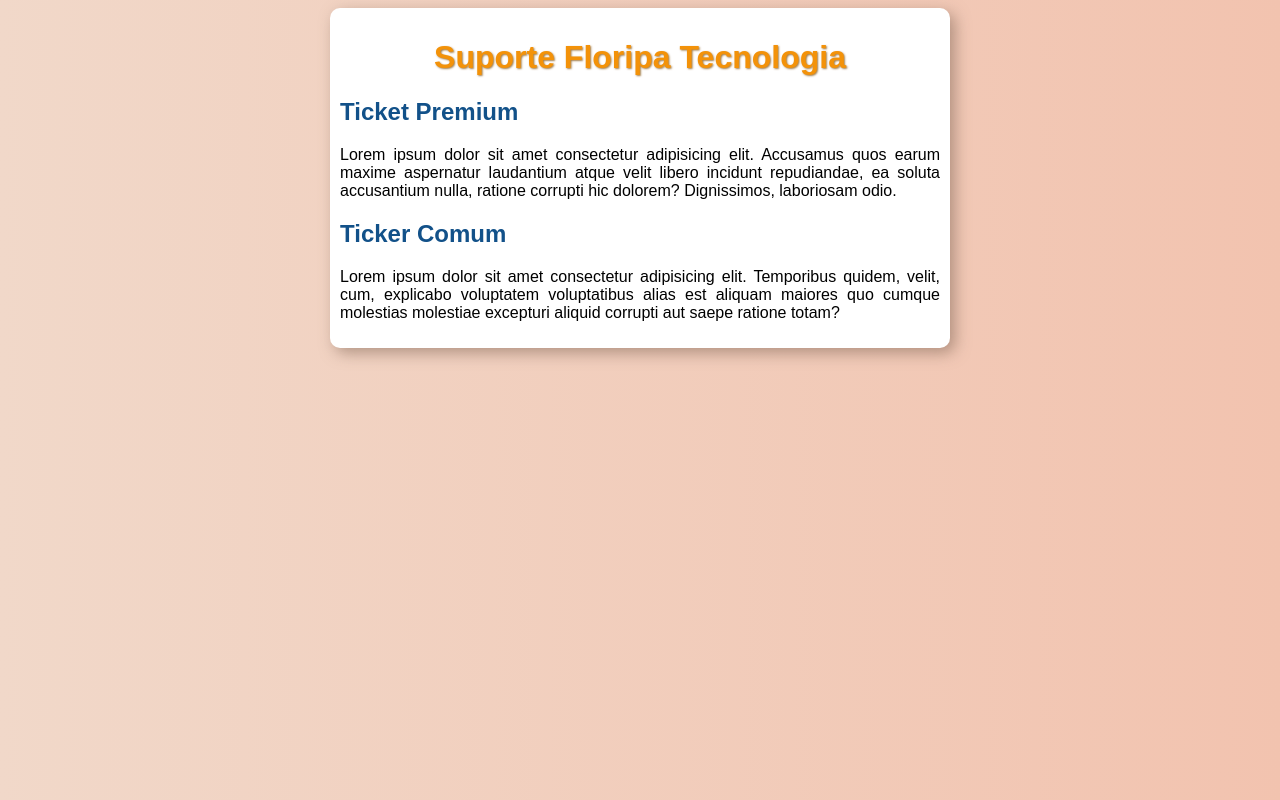
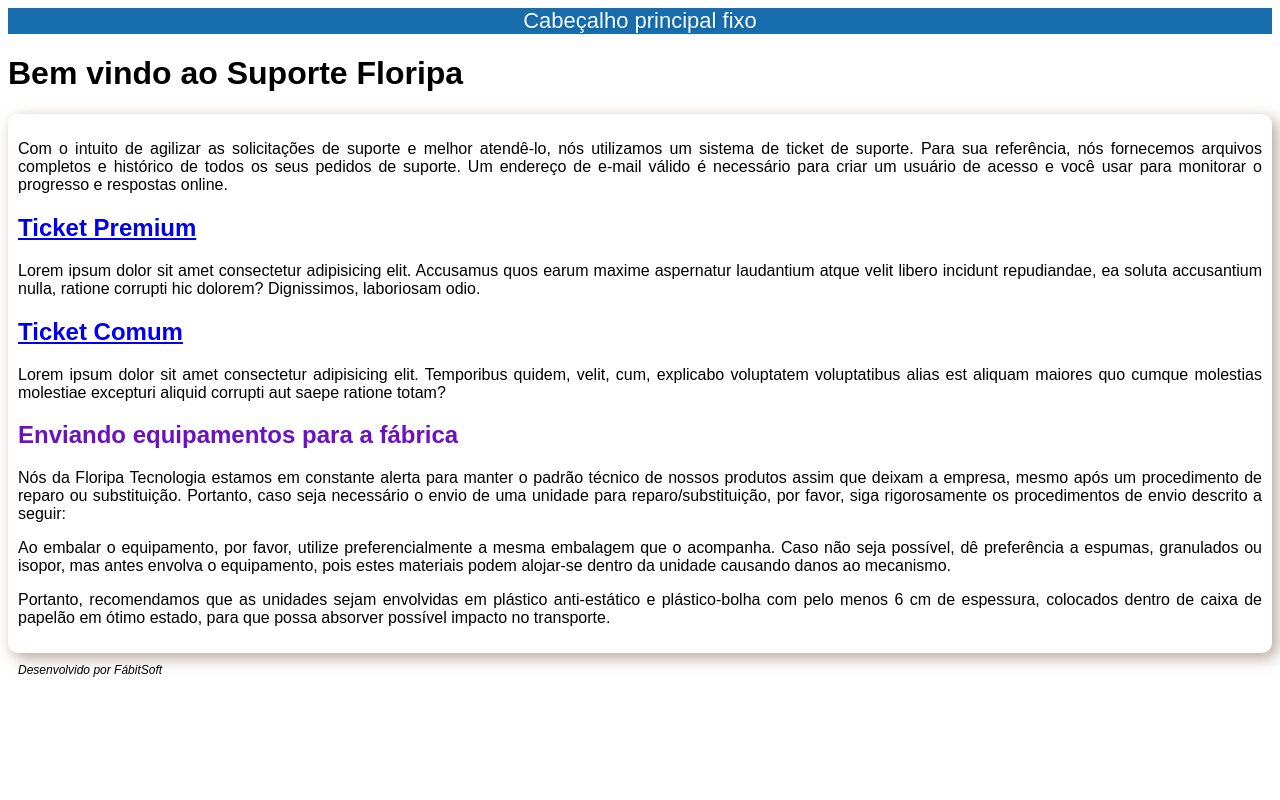
Before and after one commit to fabiosbit/SiteSuporte, a plain HTML site: page index.html in a window 1280 px wide. Drawn offline with Linux system fonts and the light colour scheme.

Commit message:
Dia-01
Escolhido a palheta de cores, começo do index, criado abrir_comum e abrir_premium

```diff
--- a/index.html
+++ b/index.html
@@ -3,19 +3,30 @@
 <head>
     <meta charset="UTF-8">
     <meta name="viewport" content="width=device-width, initial-scale=1.0">
-    <title>Suporte FloripaTec</title>
-<link rel="stylesheet" href="style.css">
+    <link rel="shortcut icon" href="imagens/favicon.ico" type="image/png">
+    <title>Suporte Floripa</title>
+    <link rel="stylesheet" href="style.css">
 </head>
 <body>
+
+    <header>Cabeçalho principal fixo</header>
+
+    <h1>Bem vindo ao Suporte Floripa</h1>
+
     <main>
-        <h1>Suporte Floripa Tecnologia</h1>
+        <p>Com o intuito de agilizar as solicitações de suporte e melhor atendê-lo, nós utilizamos um sistema de ticket de suporte. Para sua referência, nós fornecemos arquivos completos e histórico de todos os seus pedidos de suporte. Um endereço de e-mail válido é necessário para criar um usuário de acesso e você usar para monitorar o progresso e respostas online.</p>
 
-        <h2>Ticket Premium</h2>
+        <h2><a href="abrir_premium.html" rel="next" target="_self">Ticket Premium</a></h2>
         <p>Lorem ipsum dolor sit amet consectetur adipisicing elit. Accusamus quos earum maxime aspernatur laudantium atque velit libero incidunt repudiandae, ea soluta accusantium nulla, ratione corrupti hic dolorem? Dignissimos, laboriosam odio.</p>
-        <h2>Ticker Comum</h2>
+        <h2><a href="abrir_comum.html" rel="next" target="_self">Ticket Comum</a></h2>
         <p>Lorem ipsum dolor sit amet consectetur adipisicing elit. Temporibus quidem, velit, cum, explicabo voluptatem voluptatibus alias est aliquam maiores quo cumque molestias molestiae excepturi aliquid corrupti aut saepe ratione totam?</p>
+        <h2>Enviando equipamentos para a fábrica</h2>
+        <p>Nós da Floripa Tecnologia estamos em constante alerta para manter o padrão técnico de nossos produtos assim que deixam a empresa, mesmo após um procedimento de reparo ou substituição. Portanto, caso seja necessário o envio de uma unidade para reparo/substituição, por favor, siga rigorosamente os procedimentos de envio descrito a seguir:</p>
+        <p>Ao embalar o equipamento, por favor, utilize preferencialmente a mesma embalagem que o acompanha. Caso não seja possível, dê preferência a espumas, granulados ou isopor, mas antes envolva o equipamento, pois estes materiais podem alojar-se dentro da unidade causando danos ao mecanismo.</p>
+        <p>Portanto, recomendamos que as unidades sejam envolvidas em plástico anti-estático e plástico-bolha com pelo menos 6 cm de espessura, colocados dentro de caixa de papelão em ótimo estado, para que possa absorver possível impacto no transporte.</p>
+    </main>
 
-    </main>
+    <footer> Desenvolvido por FábitSoft</footer>
 
 </body>
 </html>
--- a/style.css
+++ b/style.css
@@ -5,27 +5,35 @@
 }
 
 body{
-    background-image: linear-gradient(to right, #F1D8C9, #F2C3Af);
+    background-image: linear-gradient(to right, #ffffff, #ffffff);
 }
 main{
     background-color: white;
     border-radius: 10px;
     box-shadow: 5px 5px 15px rgba(136, 109, 93, 0.616);
-    width: 600px;
+    width: auto;
     padding: 10px;
     margin: auto;
 }
 
-h1{
-    color: #F39209;
+header{
+    font-size: 22px;
+    color: white;
+    background-color: #186EAC;
     text-align: center;
-    text-shadow: 1px 1px 2px rgba(129, 77, 5, 0.726);
+    text-shadow: 1px 1px 2px #005fa3;
 }
 
 h2{
-    color: #125189;
+    color: #6B11C2;
 }
 
 p{
     text-align: justify;
 }
+
+footer{
+    margin: 10px;
+    font-size: 12px;
+    font-style: italic;
+}
```
Also changed, not shown: abrir_comum.html (added, +47 -0 lines), abrir_premium.html (added, +19 -0 lines), imagens/favicon.ico (added), imagens/logomarca_branca.png (added).
